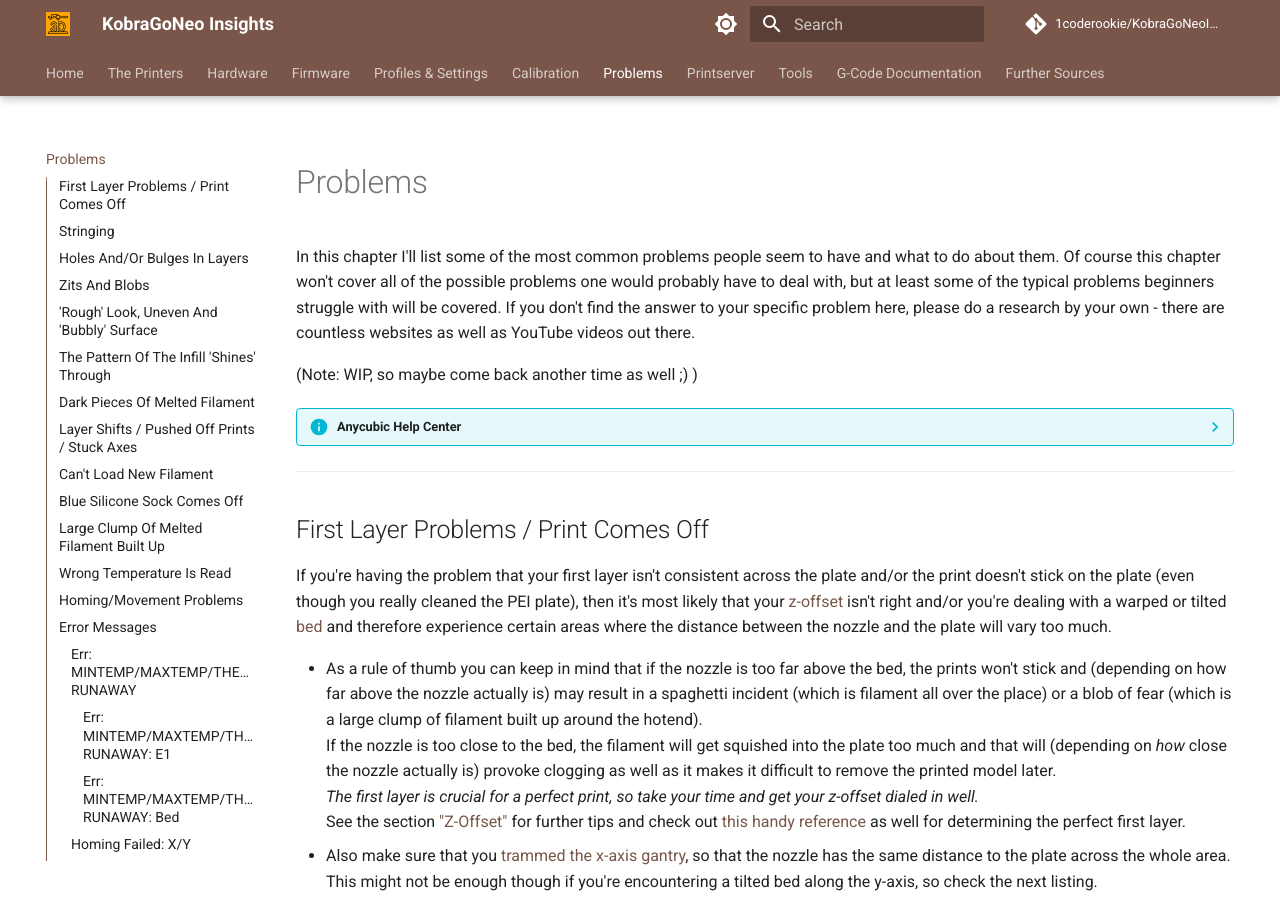
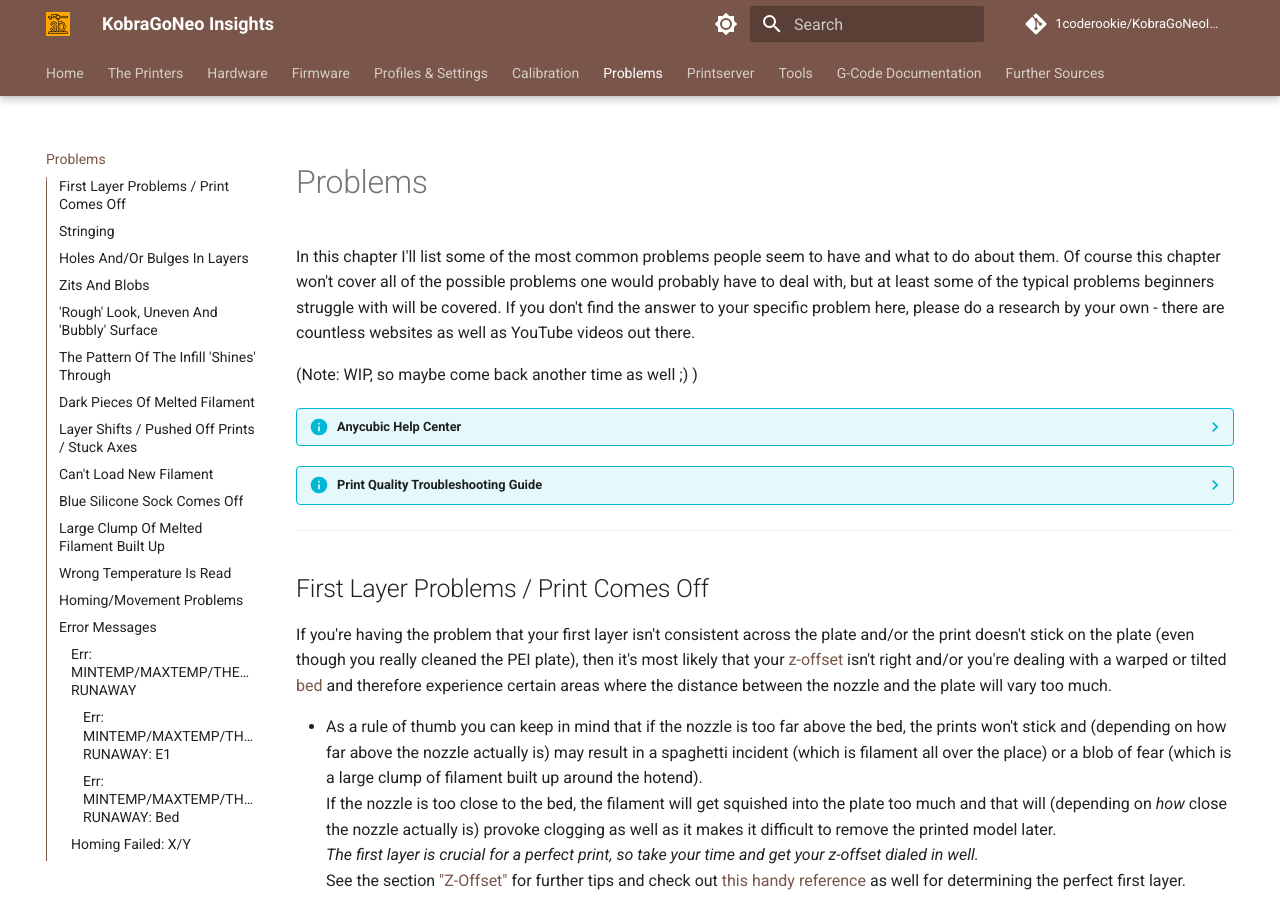
Before and after one commit to 1coderookie/KobraGoNeoInsights, an MkDocs documentation site: the page built from docs/problems.md, in a window 1280 px wide and 900 px high. Built offline with MkDocs 1.6.1 and Material for MkDocs 9.7.7, drawn with Linux system fonts in a browser that asks for light colours; comment, search, counter and statistics services are not loaded; some of the changed lines change nothing that is shown.

Commit message:
Update problems.md

```diff
--- a/docs/problems.md
+++ b/docs/problems.md
@@ -8,6 +8,10 @@
 ??? info "Anycubic Help Center"
 
     Anycubic recently made up a website called "Help Center", where you can select your specific model and search around for problems and possible solutions. You might also wanna have a look at that one: ["Anycubic Help Center"](https://cloud-universe.anycubic.com/w/p/helpCenter/#/pages/machineClassification/machineClassification?id=2&name=FDM%25203D%2520Printer&type=0&isShowShare=true)
+
+??? info "Print Quality Troubleshooting Guide"
+
+    The [Print Quality Troubleshooting Guide](https://www.simplify3d.com/resources/print-quality-troubleshooting/) is a nice source to compare your faulty prints and see what may caused the problem.
 
 ---
 
```
